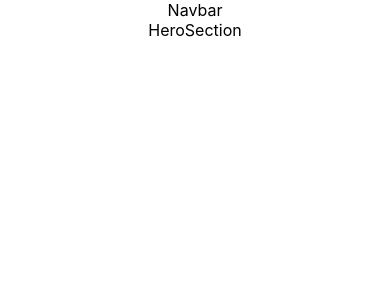
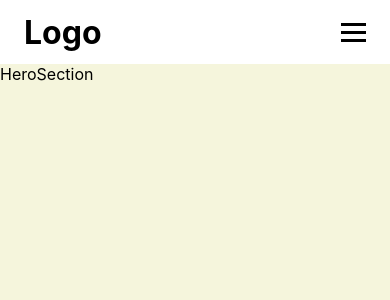
Before and after one commit to dennis-mburu/react-portfolio, a React (Create React App) app: page / in a window 390 px wide. Shown: the top 300 px of the page. Built offline with nearby package versions, Linux system fonts and the light colour scheme.

Commit message:
:art: add skeleton of a responsive navbar

```diff
--- a/src/App.css
+++ b/src/App.css
@@ -1,38 +1,35 @@
-.App {
-  text-align: center;
+@import url("https://fonts.googleapis.com/css2?family=Poppins:ital,wght@0,100;0,200;0,300;0,400;0,500;0,600;0,700;0,800;0,900;1,100;1,200;1,300;1,400;1,500;1,600;1,700;1,800;1,900&family=Raleway:wght@700&display=swap");
+
+* {
+  box-sizing: border-box;
 }
 
-.App-logo {
-  height: 40vmin;
-  pointer-events: none;
+:root {
+  /* Light Mode */
+  --background-light: #ffffff;
+  --text-light: #333333;
+  --primary-light: #007bff;
+  --secondary-light: #6c757d;
+  --accent-light: #28a745;
+  --border-light: #ced4da;
+  --header-bg-light: #f5f5dc
+
+  /* Dark Mode */
+  --background-dark: #333333;
+  --text-dark: #ffffff;
+  --primary-dark: #007bff;
+  --secondary-dark: #6c757d;
+  --accent-dark: #28a745;
+  --border-dark: #555555;
+
+  font-family: "Poppins", sans-serif;
 }
 
-@media (prefers-reduced-motion: no-preference) {
-  .App-logo {
-    animation: App-logo-spin infinite 20s linear;
-  }
+body {
+  margin: 0;
 }
 
-.App-header {
-  background-color: #282c34;
+.App {
   min-height: 100vh;
-  display: flex;
-  flex-direction: column;
-  align-items: center;
-  justify-content: center;
-  font-size: calc(10px + 2vmin);
-  color: white;
+  background-color: beige;
 }
-
-.App-link {
-  color: #61dafb;
-}
-
-@keyframes App-logo-spin {
-  from {
-    transform: rotate(0deg);
-  }
-  to {
-    transform: rotate(360deg);
-  }
-}
--- a/src/App.js
+++ b/src/App.js
@@ -1,4 +1,3 @@
-import logo from "./logo.svg";
 import "./App.css";
 import Navbar from "./components/Navbar/Navbar";
 import HeroSection from "./components/HeroSection/HeroSection";
@@ -7,7 +6,9 @@ function App() {
   return (
     <div className="App">
       <Navbar />
-      <HeroSection />
+      <main>
+        <HeroSection />
+      </main>
     </div>
   );
 }
--- a/src/components/Navbar/Navbar.css
+++ b/src/components/Navbar/Navbar.css
@@ -0,0 +1,84 @@
+.navbar {
+  display: flex;
+  justify-content: space-between;
+  align-items: center;
+  height: 4rem;
+  background-color: white;
+  padding: 1.5rem;
+}
+
+a {
+  color: black;
+  text-decoration: none;
+}
+
+li {
+  list-style: none;
+}
+
+.nav-menu {
+  display: flex;
+  justify-content: space-between;
+  gap: 3.75rem;
+  margin: 0;
+}
+
+.brand {
+  font-size: 2rem;
+  font-weight: 700;
+}
+
+.nav-link:hover {
+  color: blue;
+}
+
+.hambuger {
+  display: none;
+  cursor: pointer;
+}
+
+.bar {
+  display: block;
+  width: 25px;
+  height: 3px;
+  background-color: black;
+  margin: 5px auto;
+  transition: 0.3s ease;
+}
+
+@media (max-width: 768px) {
+  .hambuger {
+    display: block;
+  }
+
+  .hambuger.active .bar:nth-child(2) {
+    opacity: 0;
+  }
+
+  .hambuger.active .bar:nth-child(1) {
+    transform: translateY(8px) rotate(45deg);
+  }
+
+  .hambuger.active .bar:nth-child(3) {
+    transform: translateY(-8px) rotate(-45deg);
+  }
+
+  .nav-menu {
+    position: fixed;
+    left: -100%;
+    top: 4rem;
+    flex-direction: column;
+    background-color: white;
+    width: 100%;
+    text-align: center;
+    transition: 0.3s;
+  }
+
+  .nav-item {
+    margin: 1rem 0;
+  }
+
+  .nav-menu.active {
+    left: 0;
+  }
+}
--- a/src/components/Navbar/Navbar.jsx
+++ b/src/components/Navbar/Navbar.jsx
@@ -1,9 +1,50 @@
-import React from 'react'
+import React, { useState } from "react";
+import "./Navbar.css";
 
 function Navbar() {
+  const [isActive, setIsActive] = useState(false);
+
+  function toggleActive() {
+    setIsActive(!isActive);
+  }
+
+  function removeActive() {
+    setIsActive(false);
+  }
+
   return (
-    <div>Navbar</div>
-  )
+    <header>
+      <nav className="navbar">
+        <div className="brand">Logo</div>
+        <ul className={`nav-menu ${isActive ? "active" : ""}`}>
+          <li className="nav-item">
+            <a href="#" className="nav-link" onClick={removeActive}>
+              About Me
+            </a>
+          </li>
+          <li className="nav-item">
+            <a href="#" className="nav-link" onClick={removeActive}>
+              Projects
+            </a>
+          </li>
+          <li className="nav-item">
+            <a href="#" className="nav-link" onClick={removeActive}>
+              Contacts
+            </a>
+          </li>
+        </ul>
+        {/* <button>Downloaad Resume</button> */}
+        <div
+          className={`hambuger ${isActive ? "active" : ""}`}
+          onClick={toggleActive}
+        >
+          <span className="bar"></span>
+          <span className="bar"></span>
+          <span className="bar"></span>
+        </div>
+      </nav>
+    </header>
+  );
 }
 
-export default Navbar
+export default Navbar;
```
